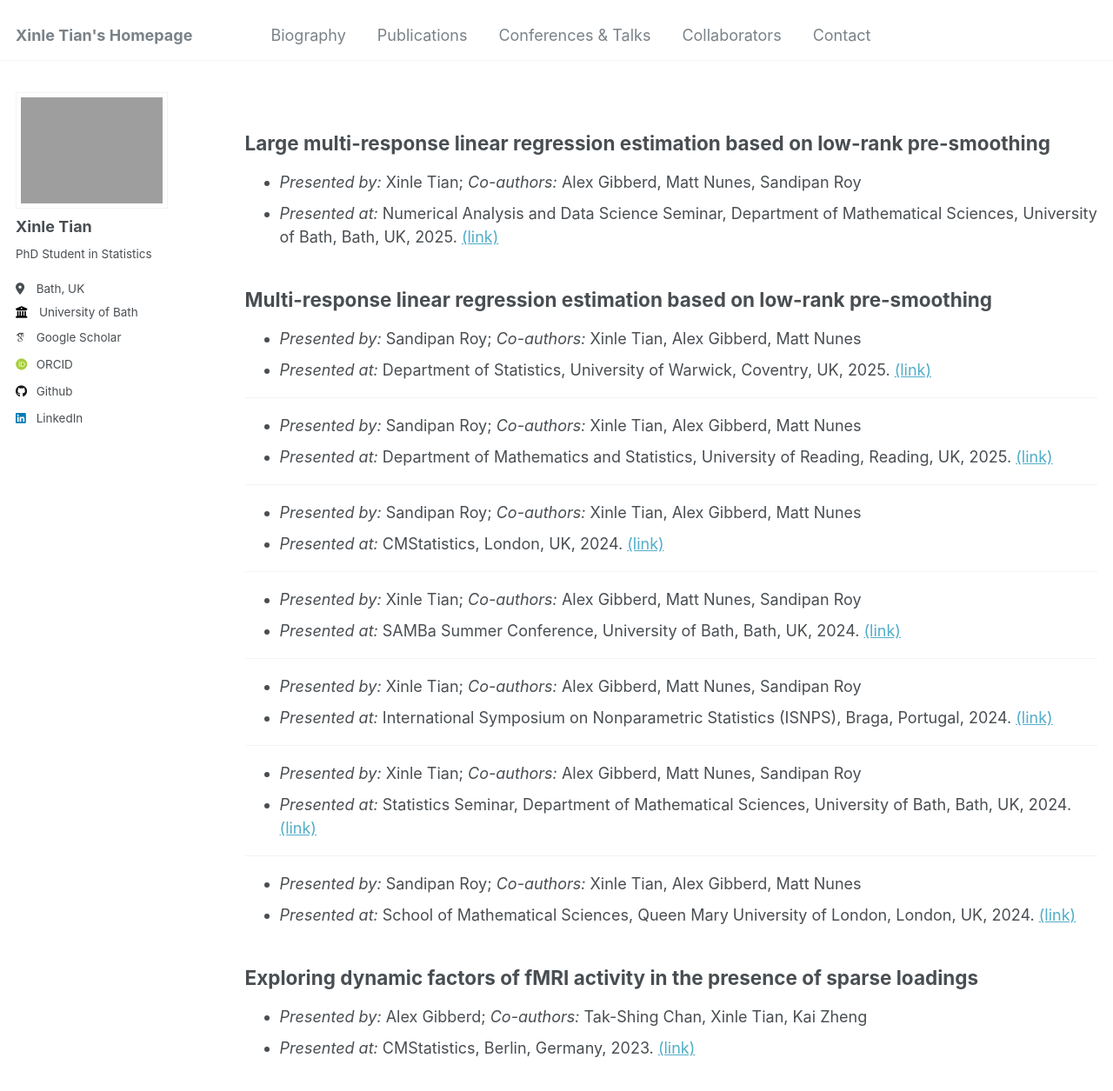
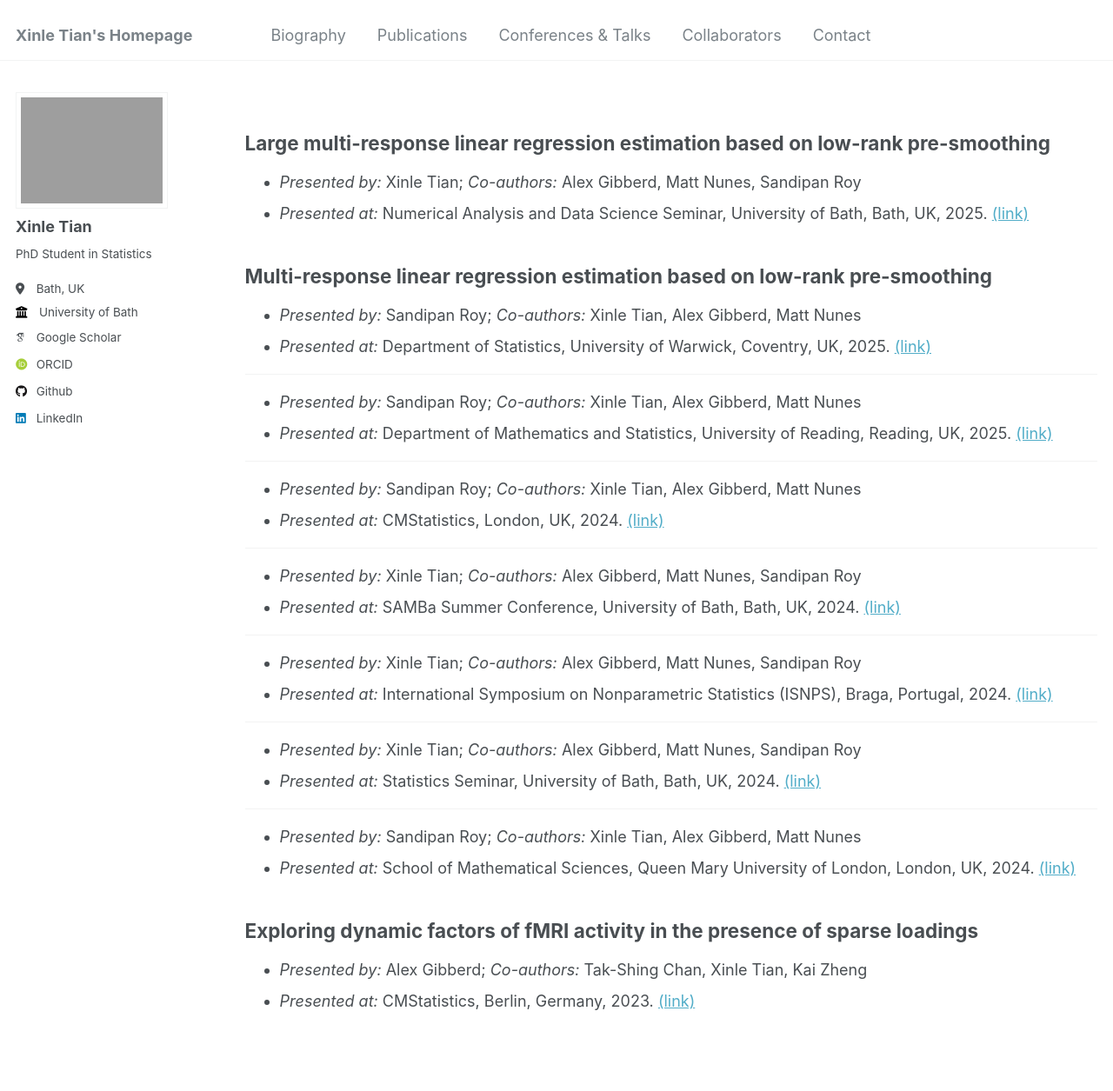
Before and after one commit to xinlet/xinlet.github.io, a Jekyll site: the page built from _pages/talks.md, in a window 1280 px wide and 1400 px high. Shown: the top 1255 px of the window at 87% size. Built offline with Jekyll 4.4.1, drawn with Linux system fonts in a browser that asks for light colours; some web fonts are replaced.

Commit message:
Update talks.md

```diff
--- a/_pages/talks.md
+++ b/_pages/talks.md
@@ -9,7 +9,7 @@ author_profile: true
 
 ## Large multi-response linear regression estimation based on low-rank pre-smoothing
 * *Presented by:* Xinle Tian; *Co-authors:* Alex Gibberd, Matt Nunes, Sandipan Roy
-* *Presented at:* Numerical Analysis and Data Science Seminar, Department of Mathematical Sciences, University of Bath, Bath, UK, 2025. [(link)](https://bath-numerical-analysis.github.io/events/current_seminars.html)
+* *Presented at:* Numerical Analysis and Data Science Seminar, University of Bath, Bath, UK, 2025. [(link)](https://bath-numerical-analysis.github.io/events/current_seminars.html)
 
 
 ## Multi-response linear regression estimation based on low-rank pre-smoothing
@@ -40,7 +40,7 @@ author_profile: true
 ----
 
 * *Presented by:* Xinle Tian; *Co-authors:* Alex Gibberd, Matt Nunes, Sandipan Roy
-* *Presented at:* Statistics Seminar, Department of Mathematical Sciences, University of Bath, Bath, UK, 2024. [(link)](https://people.bath.ac.uk/cr777/seminar.html)
+* *Presented at:* Statistics Seminar, University of Bath, Bath, UK, 2024. [(link)](https://people.bath.ac.uk/cr777/seminar.html)
 
 ----
 
```
